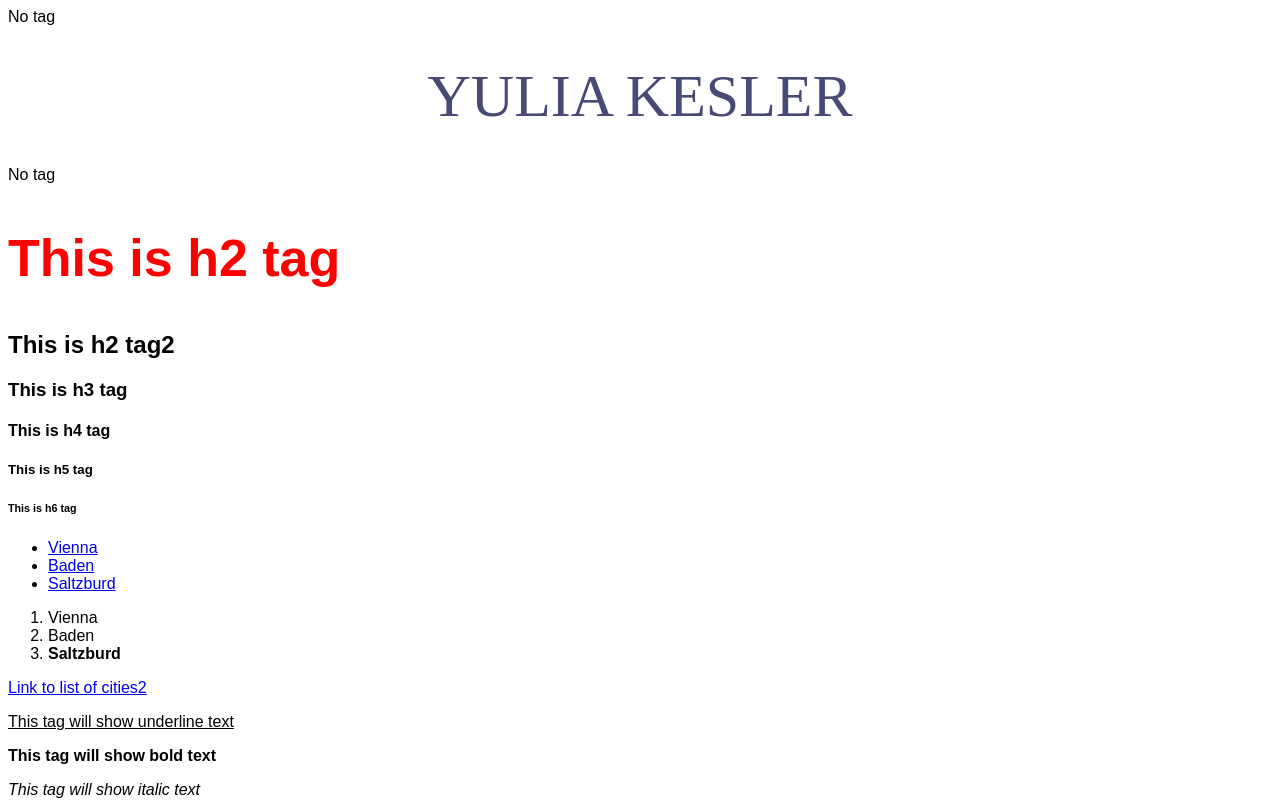
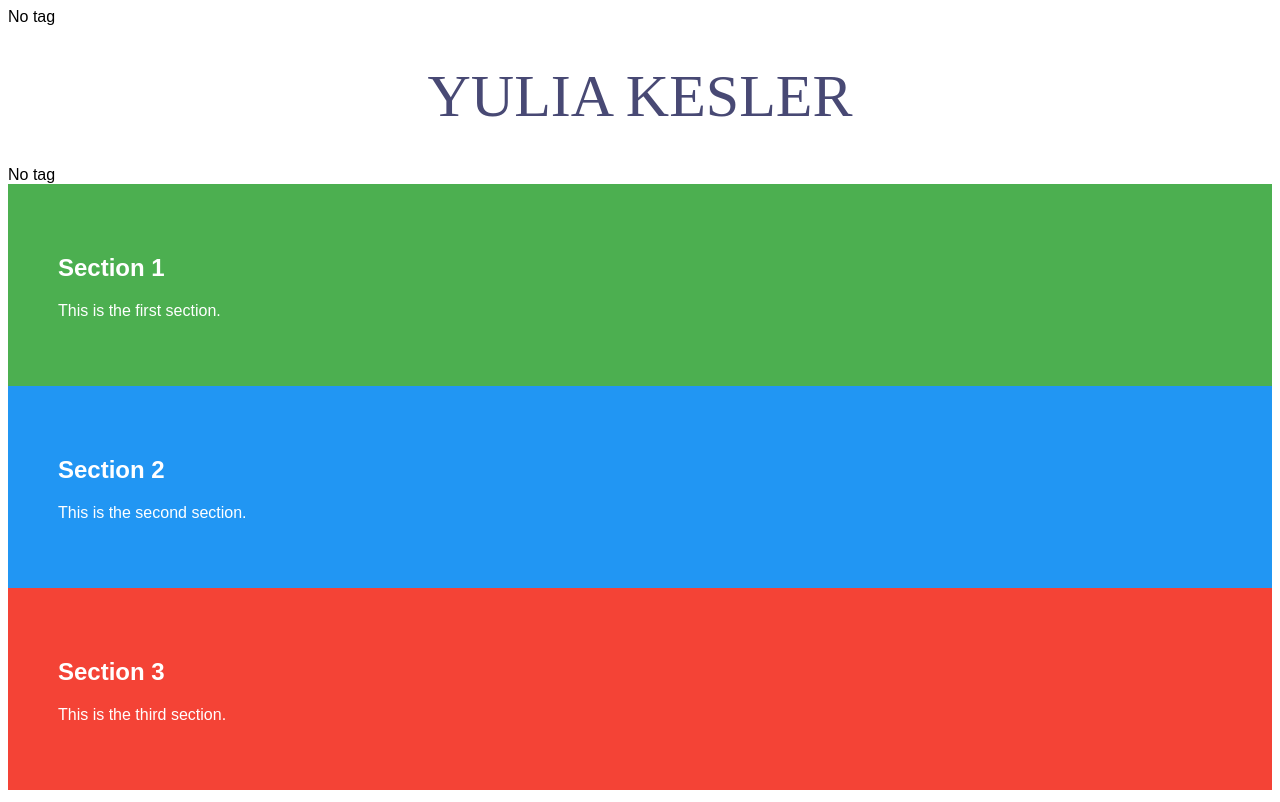
Before and after one commit to YuliaK-GH/personal_site, a plain HTML site: page index.html in a window 1280 px wide. Shown: the top 802 px of the page. Drawn offline with Linux system fonts and the light colour scheme.

Commit message:
Update index.html
Added sections to index.html.

```diff
--- a/index.html
+++ b/index.html
@@ -11,6 +11,23 @@
 	<!--<h1 style="background-color:yellow;color:blue">This is my vacation to <u>Austria</u> </h1>-->
 	<h1>Yulia Kesler</h1>
 	No tag
+	<section id="section1">
+        <h2>Section 1</h2>
+        <p>This is the first section.</p>
+   	</section>
+
+        <section id="section2">
+        <h2>Section 2</h2>
+        <p>This is the second section.</p>
+        </section>
+
+        <section id="section3">
+        <h2>Section 3</h2>
+        <p>This is the third section.</p>
+        </section>
+
+
+
 	<h2 class="red bigFont">This is h2 tag</h2>
 	<h2>This is h2 tag2</h2>
 	<h3>This is h3 tag</h3>
```
